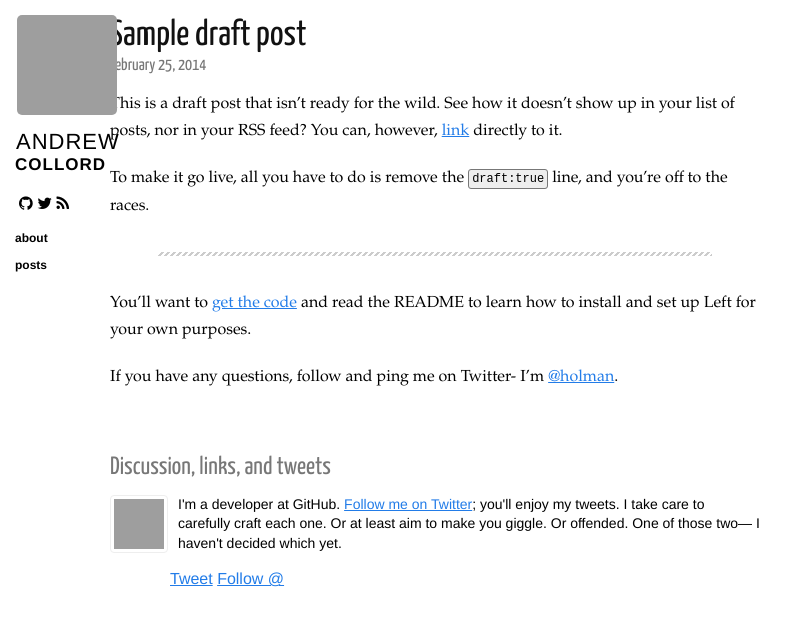
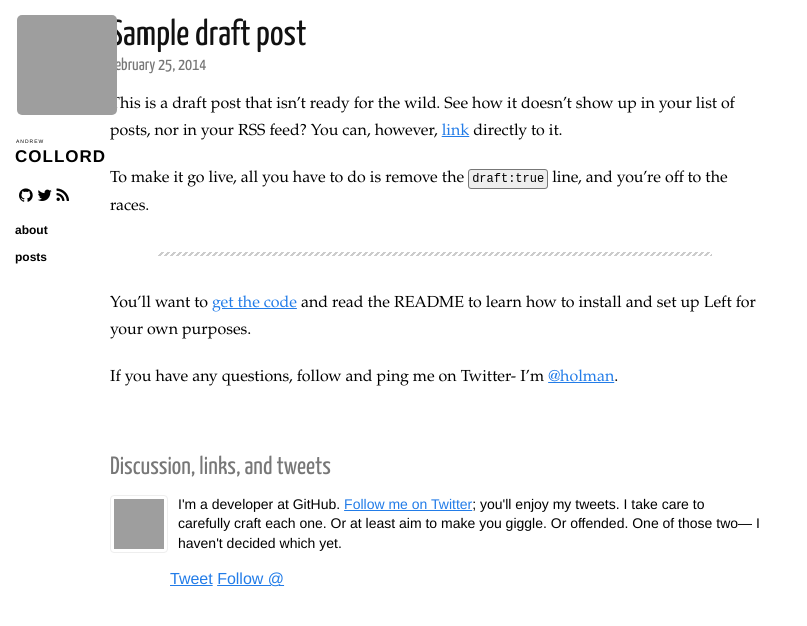
Before and after one commit to acollord/acollord.github.io, a Jekyll site: the page built from _posts/2014-02-25-draft.markdown, in a window 1280 px wide. Shown: the top 626 px of the page, without its empty margins (0-807 px from the left). Built offline with Jekyll 4.4.1, drawn with Linux system fonts in a browser that asks for light colours; nearby versions of some CDN libraries; Markdown is read by kramdown in place of the engine named in the settings; comment, search, counter and statistics services are not loaded; grey boxes are pictures that could not be loaded.

Commit message:
Update base.css

```diff
--- a/css/base.css
+++ b/css/base.css
@@ -27,7 +27,7 @@ a {
     margin: 10px 0 20px 0; }
     .sidebar .name #fname {
       padding-left: 1px;
-      font-size: 22px;
+      font-size: 5px;
       letter-spacing: 1px;
       color: black; }
     .sidebar .name #lname {
```
